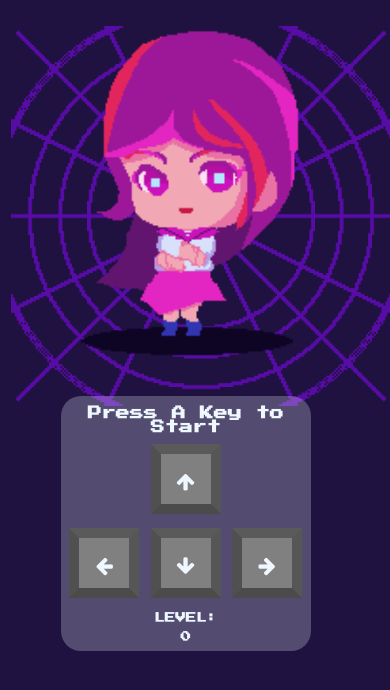
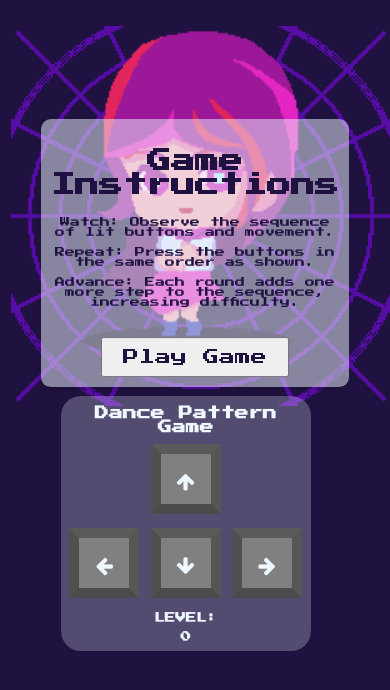
Before and after one commit to coppters/Dance-Pattern-Game, a plain HTML site: page index.html in a window 390 px wide. Drawn offline with nearby package versions, Linux system fonts and the light colour scheme.

Commit message:
adjust things
add instruction and issue about mobile game play

```diff
--- a/game.js
+++ b/game.js
@@ -7,23 +7,14 @@ var bgMusic = new Audio("./sounds/track2.wav");
 var words = ["Cheers! 🥂", "Fighting! 💪", "Great! 👍", "Bravo! 👏", "Amazing! 🌟", "Shine! ✨", "Smile! 😊", "Hope! 🌈", "Dream! 💭", "Love! ❤️", "Joy! 😄", "Wow! 😲", "Yes! ✅", "Go! 🏃", "Win! 🏆", "Sparkle! 🎇", "Thrive! 🌱", "Excel! 📈", "Believe! 🙏", "Triumph! 🎉"]
 
 // Start the game with a key press
-$(document).keypress(function() {
+$('#playButton').click(function() {
+    $('#startScreen').hide(); // Hide the entire start screen div
     if (!started) {
         $("#score").text(level);
         setTimeout(nextSequence, 100);
         started = true;
-        playSong();
+        playSong(); // Play the background music
     }
-});
-
-$(document).on('touchstart', function() {
-    if (!started) {
-        $("#score").text(level);
-        setTimeout(nextSequence, 100);
-        started = true;
-        playSong();
-    }
-
 });
 
 // Start or interact with the game using arrow keys
@@ -134,3 +125,15 @@ function animatePress(currentDirection) {
 function changeGif(gifName) {
     $("#danceGirl").attr("src","./images/" + gifName + ".gif");
 }
+
+$(document).on('touchstart', function() {
+    if (!started) {
+        // Reset the game state
+        startOver(); // Resets the game variables
+
+        // Start the game again
+        $("#score").text(level);
+        setTimeout(nextSequence, 100);
+        started = true;
+    }
+});
--- a/index.html
+++ b/index.html
@@ -12,9 +12,17 @@
 </head>
 <body>
     <div class="layout">
+        <div id="startScreen">
+            <h2 class="headInfo">Game Instructions</h2>
+            <p class="info">Watch: Observe the sequence of lit buttons and movement.</p>
+            <p class="info">Repeat: Press the buttons in the same order as shown.</p>
+            <p class="info">Advance: Each round adds one more step to the sequence, increasing difficulty.</p>
+            <button id="playButton">Play Game</button>
+        </div>
+
         <div class="sidebar">
             <div class="keys">
-                <h1 id="level-title">Press A Key to Start</h1>
+                <h1 id="level-title">Dance Pattern Game</h1>
                 <div class="up arr" id="up"><i class="fa fa-arrow-up"></i></div>
                 <br />
                 <div class="left arr" id="left"><i class="fa fa-arrow-left"></i></div>
--- a/style.css
+++ b/style.css
@@ -91,6 +91,36 @@ body {
   border-radius: 20px;
 }
 
+#startScreen {
+  position: absolute;
+  top: 40%;
+  left: 50%;
+  transform: translate(-50%, -50%);
+  text-align: center;
+  padding: 10px;
+  background-color: rgba(240, 248, 255, 0.5);
+  border-radius: 10px;
+  box-shadow: 0 4px 6px rgba(0,0,0,0.1);
+  z-index: 1;
+}
+
+#playButton {
+  margin-top: 20px;
+  padding: 10px 20px;
+  font-size: 16px;
+  cursor: pointer;
+  color: #1f1240;
+}
+
+.headInfo {
+  color: #1f1240;
+}
+
+.info {
+  color: #1f1240;
+  font-size: 10px;
+}
+
 @media (max-width: 768px) {
   .layout {
     display: flex;
@@ -114,4 +144,16 @@ body {
   .body {
     flex-grow: 2;
   }
+
+  #startScreen {
+    position: absolute;
+    top: 30%;
+    left: 50%;
+    transform: translate(-50%, -50%);
+    text-align: center;
+    padding: 10px;
+    background-color: rgba(240, 248, 255, 0.5);
+    border-radius: 10px;
+    box-shadow: 0 4px 6px rgba(0,0,0,0.1);
+  }
 }
```
